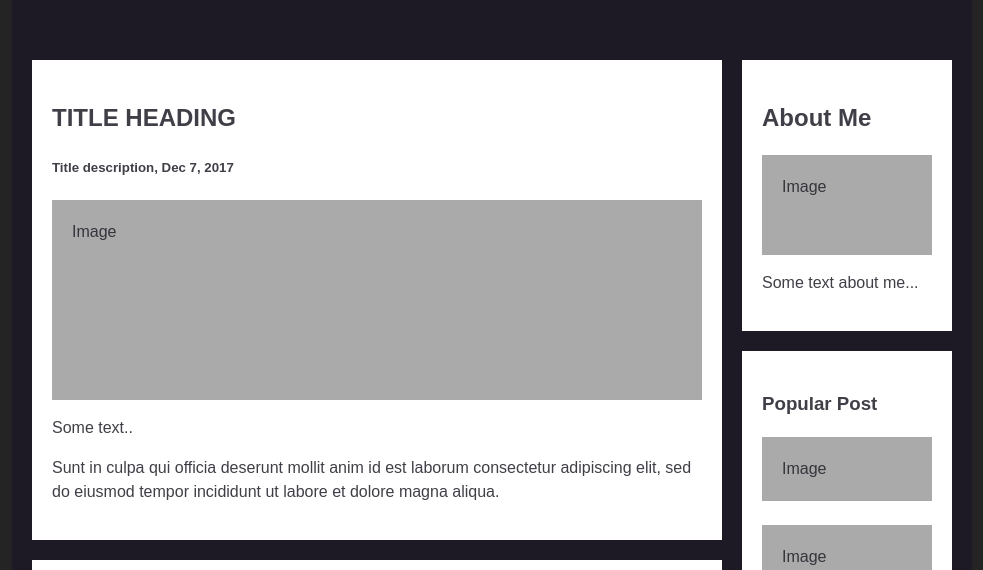
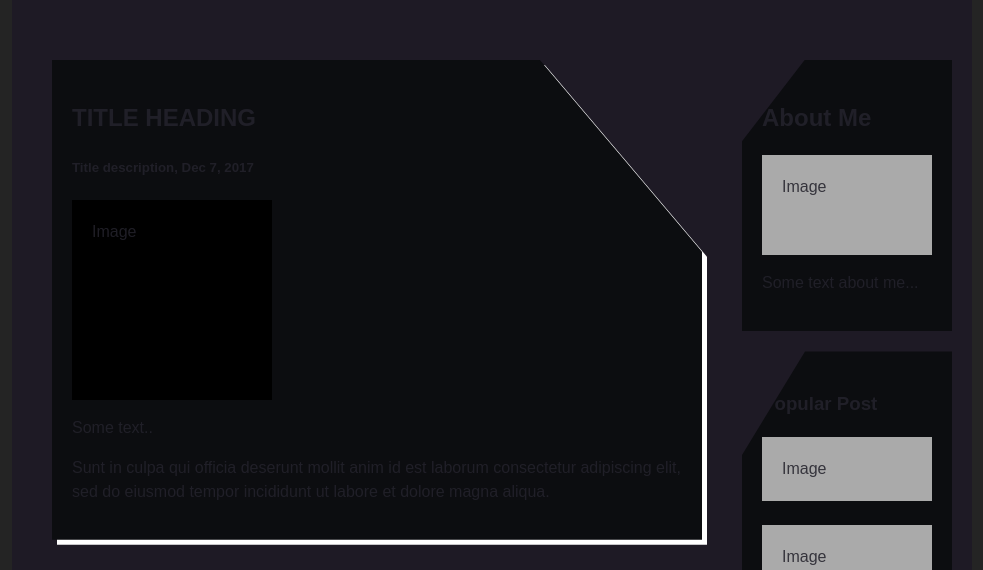
Before and after one commit to leslieJHartmann/TimetravelBlog, a React (Vite) app: page / in a window 1280 px wide. Shown: the part 230-800 px from the top of the page, without its empty margins (148-1131 px from the left). Built offline with nearby package versions, Linux system fonts and the light colour scheme.

Commit message:
Added basic box styles

```diff
--- a/src/components/BlogEntry.jsx
+++ b/src/components/BlogEntry.jsx
@@ -1,19 +1,19 @@
 function BlogEntry({ title, description, date }) {
   return (
-    <div className="card">
+    <div className="blogcard">
+      <div className="innerblogcard">
         <h2>{title}</h2>
         <h5>
           {description}, {date}
         </h5>
-      <div className="fakeimg" style={{ height: "200px" }}>
-        Image
-      </div>
+        <div className="thumbnailimg">Image</div>
         <p>Some text..</p>
         <p>
           Sunt in culpa qui officia deserunt mollit anim id est laborum
-        consectetur adipiscing elit, sed do eiusmod tempor incididunt ut labore
-        et dolore magna aliqua.
+          consectetur adipiscing elit, sed do eiusmod tempor incididunt ut
+          labore et dolore magna aliqua.
         </p>
+      </div>
     </div>
   );
 }
--- a/src/styles/blog.css
+++ b/src/styles/blog.css
@@ -38,12 +38,36 @@ body {
   padding: 20px;
 }
 
-/* Add a card effect for articles */
+/* Thumbnail for the blog entry previews */
+.thumbnailimg {
+  background-color: black;
+  width: 200px;
+  height: 200px;
+  padding: 20px;
+
+}
+
+/* Add a card effect for article boxes */
+.blogcard {
+ filter: drop-shadow(5px 5px 0px rgb(255, 255, 255));
+ padding: 20px;
+}
+
+.innerblogcard {
+   background-color: rgb(12, 13, 16);
+   clip-path: polygon(0 0, 0 100%, 100% 100%, 100% 40%, 75% 0);
+   padding: 20px;
+}
+
+
+/* Add a card effect for sidebar boxes */
 .card {
-   background-color: white;
+   background-color:rgb(12, 13, 16);
    padding: 20px;
    margin-top: 20px;
+   clip-path: polygon(30% 0%, 100% 0%, 100% 100%,  0% 100%, 0% 30%);
 }
+
 
 /* Clear floats after the columns */
 .row:after {
```
Lines whose indentation alone changed are shown as unchanged.
